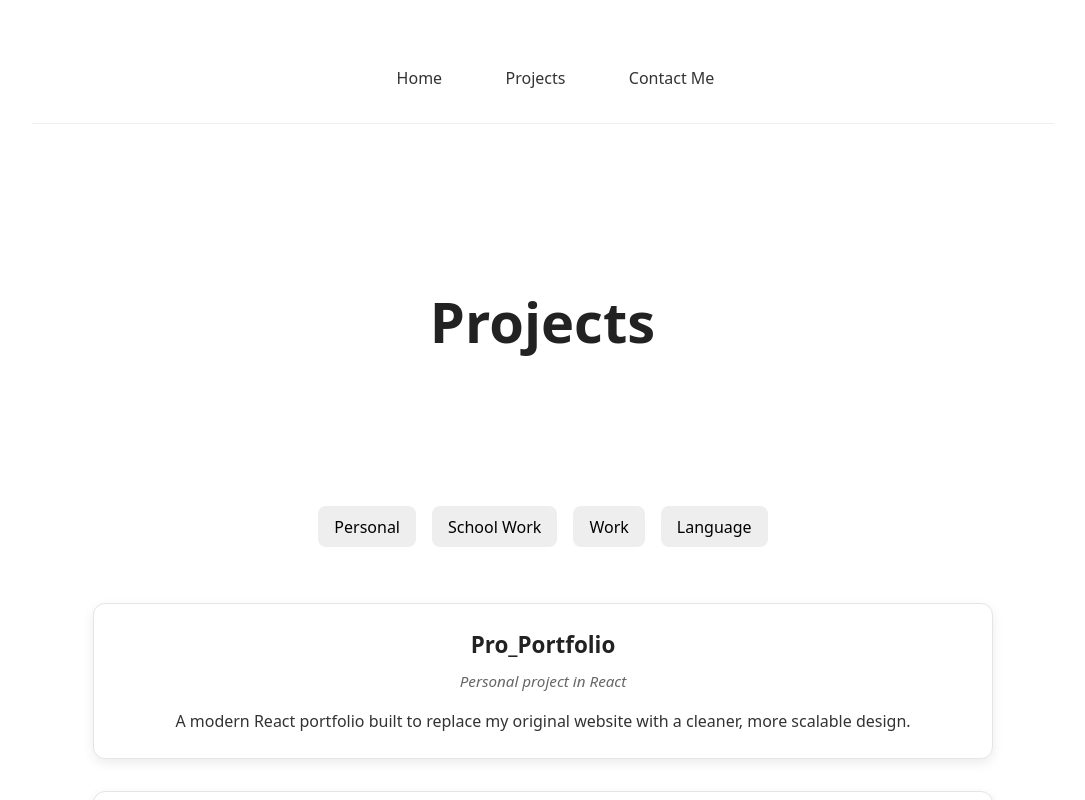
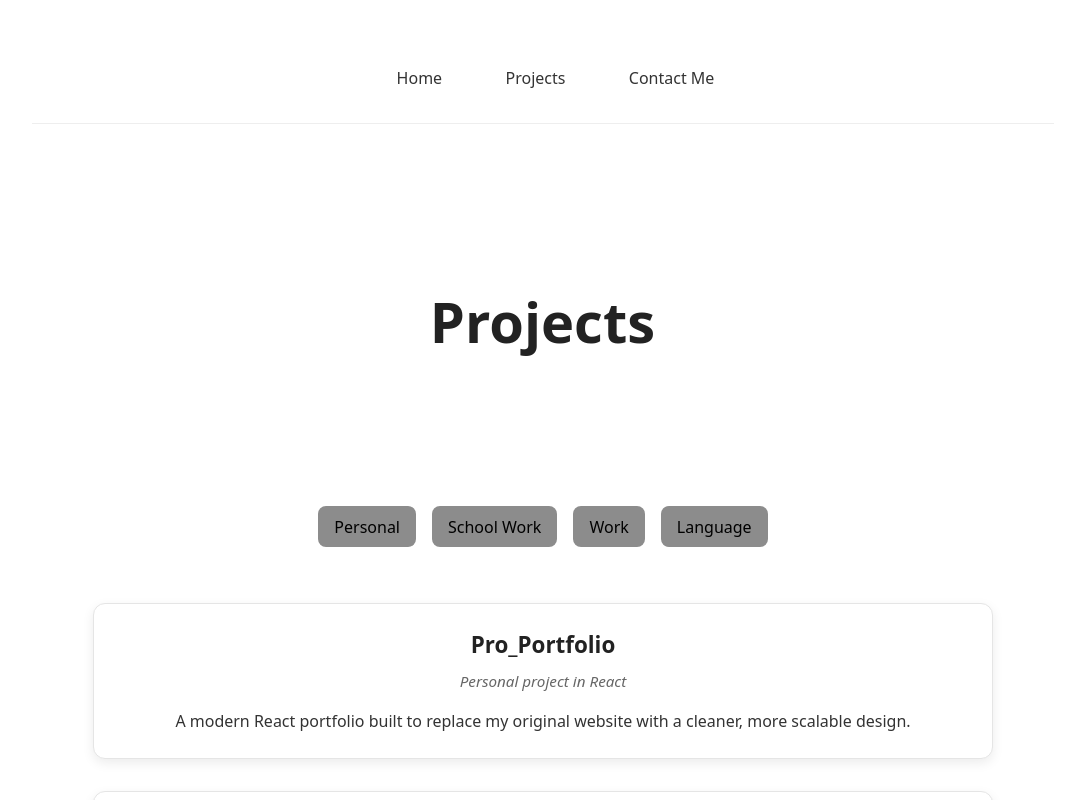
Before and after one commit to Spiderasasen/Pro_Portfolio, a React (Vite) app in the folder my-portfolio/: page /Projects in a window 1280 px wide. Shown: the top 800 px of the page, without its empty margins (97-1182 px from the left). Built offline with nearby package versions, Linux system fonts and the light colour scheme.

Commit message:
finsihed the project and i like how it looks

```diff
--- a/my-portfolio/src/styles/home.css
+++ b/my-portfolio/src/styles/home.css
@@ -74,12 +74,12 @@ body {
 .filter-bar button, .sub-filter button {
     padding: 0.6rem 1rem;
     border: none;
-    background: #eee;
+    background: #8c8c8c;
     border-radius: 8px;
     cursor: pointer;
     transition: background 0.2s ease;
 }
 
 .filter-bar button:hover, .sub-filter button:hover {
-    background: #ddd;
+    background: #606060;
 }
```
